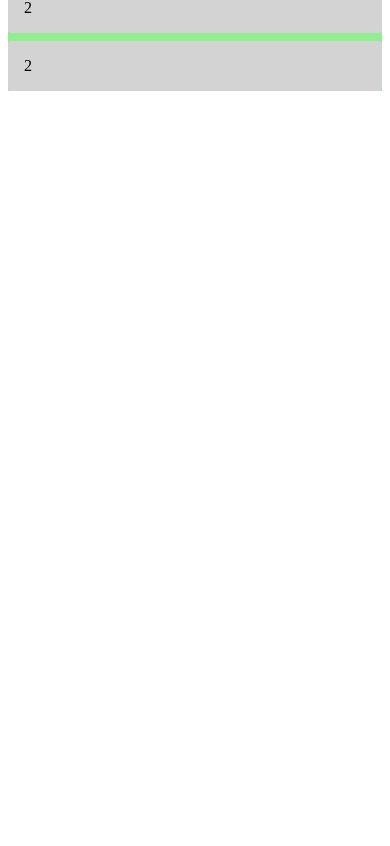
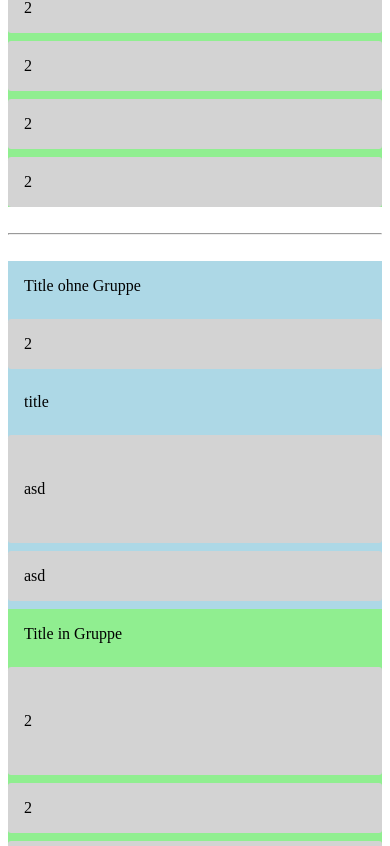
Before and after one commit to MaxOSchulte/labs-css-layouting-with-constraints, an Angular app: page /sub-groups in a window 390 px wide. Shown: the part 1151-1997 px from the top of the page. Before the commit the page ends 1250 px from the top, so only its background shows below. Built offline with nearby package versions, Linux system fonts and the light colour scheme.

Commit message:
sub group breakpoints 16/12 group

```diff
--- a/src/app/grid-sub-groups/grid-sub-groups.component.html
+++ b/src/app/grid-sub-groups/grid-sub-groups.component.html
@@ -5,6 +5,8 @@
   <app-sub-group [width]="8" [height]="4" style="background-color: lightgreen">
     <app-title width="4">Title in Gruppe</app-title>
     <app-mock-field height="2">2</app-mock-field>
+    <app-mock-field>2</app-mock-field>
+    <app-mock-field>2</app-mock-field>
     <app-mock-field>2</app-mock-field>
   </app-sub-group>
 </app-group>
@@ -29,3 +31,32 @@
     <app-mock-field>2</app-mock-field>
   </app-sub-group>
 </app-group>
+
+
+<br>
+<hr>
+<br>
+
+
+<app-group [rows]="4" [columns]="16" style="background-color: lightblue">
+  <app-title>Title ohne Gruppe</app-title>
+  <app-mock-field>2</app-mock-field>
+  <app-sub-group height="4">
+    <app-title>title</app-title>
+    <app-mock-field height="2">asd</app-mock-field>
+    <app-mock-field>asd</app-mock-field>
+  </app-sub-group>
+
+
+<!--  <app-sub-group [width]="4" [height]="4" style="background-color: lightgreen">-->
+<!--    <app-title width="4">Title in Gruppe</app-title>-->
+<!--    <app-mock-field height="2">2</app-mock-field>-->
+<!--  </app-sub-group>-->
+  <app-sub-group [width]="8" [height]="4" style="background-color: lightgreen">
+    <app-title width="4">Title in Gruppe</app-title>
+    <app-mock-field height="2">2</app-mock-field>
+    <app-mock-field>2</app-mock-field>
+    <app-mock-field>2</app-mock-field>
+    <app-mock-field>2</app-mock-field>
+  </app-sub-group>
+</app-group>
--- a/src/app/group/group.component.scss
+++ b/src/app/group/group.component.scss
@@ -11,7 +11,7 @@
   --extra-rows-grid-16: clamp(0, calc(var(--main-columns) - 12), 4);
   --extra-rows: 0;
 
-  //                                  rows by breakpooint         +   // extra rows for 16 column
+  //                                  rows by breakpoint         +   // extra rows for 16 column
   --calculated-rows: calc(var(--column-breaks) * var(--main-rows) + (var(--extra-rows) * var(--extra-rows-grid-16)));
   --cell-height: var(--cell-height-max, var(--calculated-rows));
   --use-rows: min(var(--cell-height), var(--calculated-rows));
@@ -29,13 +29,13 @@
   grid-row: span var(--use-rows);
 
 
-  @media (max-width: 600px) {
+  @media (max-width: 600px) { // M
     --use-columns: var(--field-width, var(--m-columns));
     --max-field-width: 4;
-    --column-breaks: 2;
+    --column-breaks: 3;
   }
 
-  @media (max-width: 500px) {
+  @media (max-width: 500px) { // S
     --use-columns: var(--field-width, var(--s-columns));
     --cell-height: var(--cell-height-sum);
     --max-field-width: 4;
```
Also changed, not shown: 1 other file (tests, documents, lock files or other folders).
